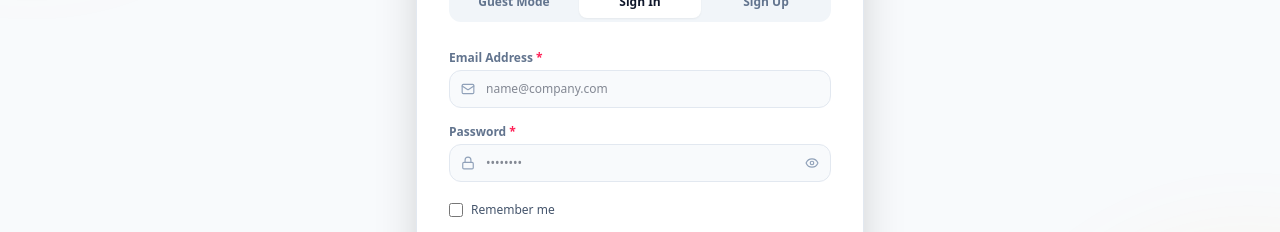
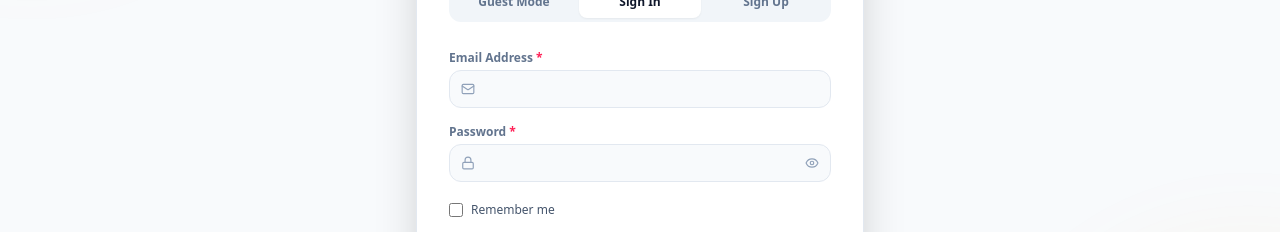
Before and after one commit to vamsi-2003/AbleSpace-Task-Management, a Next.js app in the folder frontend/: page /login in a window 1280 px wide. Both pictures are taken after a click on the button "Sign In". Shown: the part 304-536 px from the top of the page. Built offline with nearby package versions, Linux system fonts and the light colour scheme; no server answers.

Commit message:
Set plain empty placeholders for all Sign Up, Sign In, and Guest input fields

```diff
--- a/frontend/src/app/login/page.tsx
+++ b/frontend/src/app/login/page.tsx
@@ -184,7 +184,7 @@ export default function LoginPage() {
                 <User className="w-3.5 h-3.5 absolute left-3 top-1/2 -translate-y-1/2 text-slate-400" />
                 <input
                   type="text"
-                  placeholder="e.g. John Doe"
+                  placeholder=""
                   value={guestName}
                   onChange={(e) => setGuestName(e.target.value)}
                   className="w-full pl-9 pr-3 py-2.5 text-xs rounded-xl border border-slate-200 dark:border-slate-800 bg-slate-50 dark:bg-slate-800/60 text-slate-900 dark:text-slate-100"
@@ -257,7 +257,7 @@ export default function LoginPage() {
                     <input
                       type="text"
                       required
-                      placeholder="e.g. Jane Doe"
+                      placeholder=""
                       value={fullName}
                       onChange={(e) => setFullName(e.target.value)}
                       className="w-full pl-9 pr-3 py-2.5 text-xs rounded-xl border border-slate-200 dark:border-slate-800 bg-slate-50 dark:bg-slate-800/60 text-slate-900 dark:text-slate-100"
@@ -274,7 +274,7 @@ export default function LoginPage() {
                       <Tag className="w-3.5 h-3.5 absolute left-3 top-1/2 -translate-y-1/2 text-slate-400" />
                       <input
                         type="text"
-                        placeholder="e.g. janedoe"
+                        placeholder=""
                         value={username}
                         onChange={(e) => setUsername(e.target.value)}
                         className="w-full pl-9 pr-3 py-2.5 text-xs rounded-xl border border-slate-200 dark:border-slate-800 bg-slate-50 dark:bg-slate-800/60 text-slate-900 dark:text-slate-100"
@@ -290,7 +290,7 @@ export default function LoginPage() {
                       <Briefcase className="w-3.5 h-3.5 absolute left-3 top-1/2 -translate-y-1/2 text-slate-400" />
                       <input
                         type="text"
-                        placeholder="e.g. Product Designer"
+                        placeholder=""
                         value={title}
                         onChange={(e) => setTitle(e.target.value)}
                         className="w-full pl-9 pr-3 py-2.5 text-xs rounded-xl border border-slate-200 dark:border-slate-800 bg-slate-50 dark:bg-slate-800/60 text-slate-900 dark:text-slate-100"
@@ -310,7 +310,7 @@ export default function LoginPage() {
                 <input
                   type="email"
                   required
-                  placeholder="name@company.com"
+                  placeholder=""
                   value={email}
                   onChange={(e) => setEmail(e.target.value)}
                   className="w-full pl-9 pr-3 py-2.5 text-xs rounded-xl border border-slate-200 dark:border-slate-800 bg-slate-50 dark:bg-slate-800/60 text-slate-900 dark:text-slate-100"
@@ -327,7 +327,7 @@ export default function LoginPage() {
                 <input
                   type={showPassword ? 'text' : 'password'}
                   required
-                  placeholder="••••••••"
+                  placeholder=""
                   value={password}
                   onChange={(e) => setPassword(e.target.value)}
                   className="w-full pl-9 pr-9 py-2.5 text-xs rounded-xl border border-slate-200 dark:border-slate-800 bg-slate-50 dark:bg-slate-800/60 text-slate-900 dark:text-slate-100"
```
